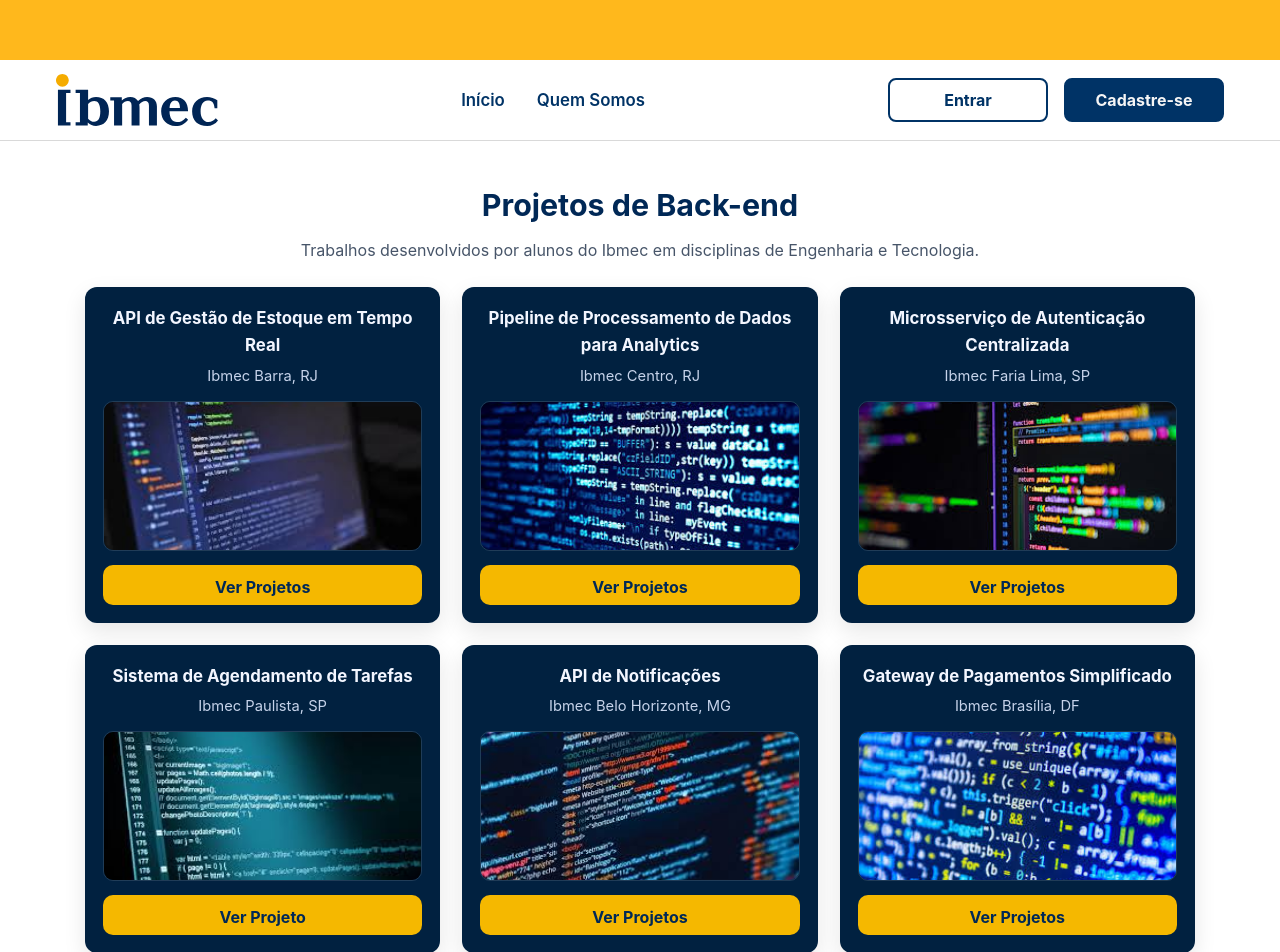
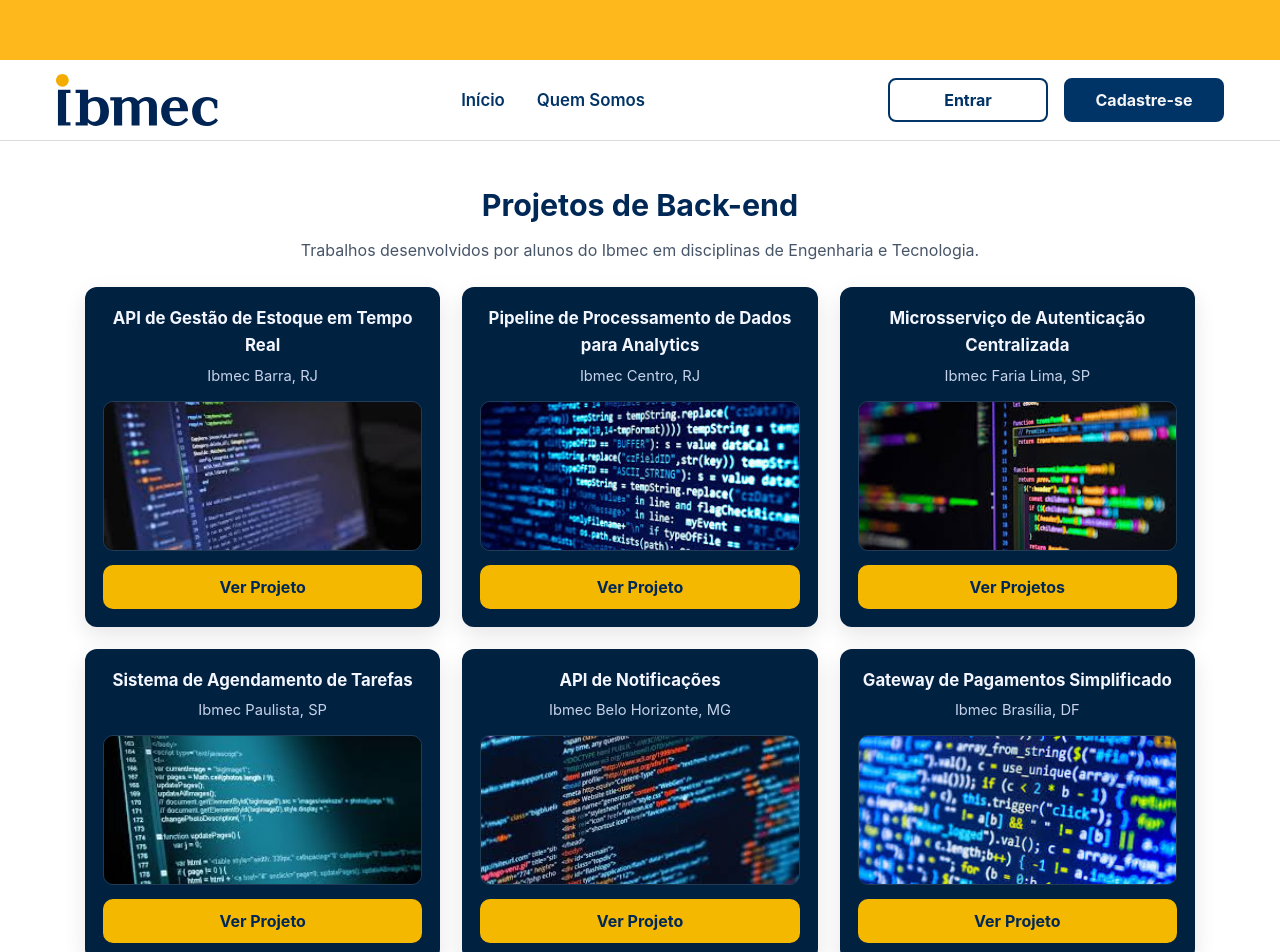
Before and after one commit to whirtex/AP2-PFE-GRUPO-2, a React (Vite) app: page /projetos/backend in a window 1280 px wide. Shown: the top 952 px of the page. Built offline with nearby package versions, Linux system fonts and the light colour scheme.

Commit message:
consertando botoes

```diff
--- a/src/pages/Projetos.jsx
+++ b/src/pages/Projetos.jsx
@@ -35,7 +35,7 @@
               alt="Tela de código representando API de estoque"
             />
             <a href="#" className="project-card__btn" role="button">
-              Ver Projetos
+              Ver Projeto
             </a>
           </article>
 
@@ -51,7 +51,7 @@
               alt="Visual de dados e gráficos"
             />
             <a href="#" className="project-card__btn" role="button">
-              Ver Projetos
+              Ver Projeto
             </a>
           </article>
 
@@ -102,7 +102,7 @@
               alt="Agenda e tarefas automatizadas"
             />
             <a href="#" className="project-card__btn" role="button">
-              Ver Projetos
+              Ver Projeto
             </a>
           </article>
 
@@ -118,7 +118,7 @@
               alt="Integração com provedores de pagamento"
             />
             <a href="#" className="project-card__btn" role="button">
-              Ver Projetos
+              Ver Projeto
             </a>
           </article>
         </section>
--- a/src/styles/styleProjects.css
+++ b/src/styles/styleProjects.css
@@ -99,17 +99,26 @@
 }
 
 .project-card__btn {
+  display: flex;
+  align-items: center;
+  justify-content: center;
+
   width: 100%;
   max-width: 320px;
-  display: inline-block;
+  margin: 12px auto 0;
+
+  height: 44px;
+  padding: 0 16px;
+  font-size: 1rem;
+  line-height: 1;
+
   background: var(--amarelo);
   color: var(--azul);
   border: 0;
   border-radius: 10px;
-  padding: 10px 18px;
+  transition: all 0.2s;
+
   font-weight: 700;
-  transition: all 0.2s ease-in-out;
-  height: 40px;
 }
 .project-card__btn:hover {
   background: var(--azul);
```
